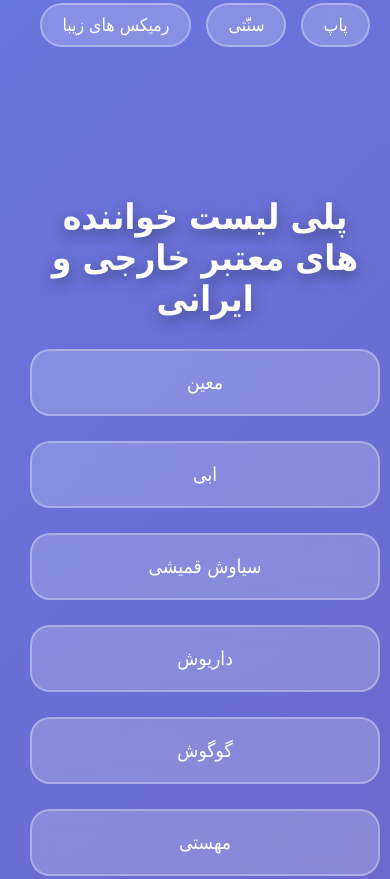
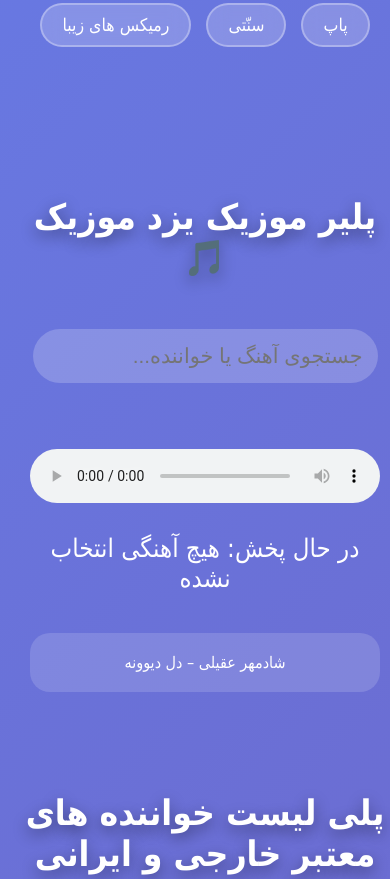
Before and after one commit to taherifakhroddin-cyber/taherifakhroddin-cyber.github.io, a plain HTML site: page index.html in a window 390 px wide. Shown: the part 729-1608 px from the top of the page. Drawn offline with nearby package versions, Linux system fonts and the light colour scheme.

Commit message:
Add files via upload

```diff
--- a/index.html
+++ b/index.html
@@ -27,7 +27,20 @@
 </section>
 
 <!-- بخش پروژه‌های آینده -->
-<section class="projects">
+<section class="music-player">
+    <h2>پلیر موزیک یزد موزیک 🎵</h2>
+
+    <input type="text" id="search" placeholder="جستجوی آهنگ یا خواننده..." class="search-bar">
+
+    <div class="player">
+        <audio id="audio" controls></audio>
+        <div class="info">
+            <p>در حال پخش: <span id="now-playing">هیچ آهنگی انتخاب نشده</span></p>
+        </div>
+    </div>
+
+    <div id="playlist"></div>
+</section>
     <h2>پلی لیست خواننده های معتبر خارجی و ایرانی </h2>
     <div class="project-cards">
         <div class="card">معین</div>
@@ -72,3 +85,17 @@
         <button id="change-btn">دانلود آهنگ جدید شادمهر عقیلی </button>
         <p id="counter">تعداد کلیک: ۰</p>
     </div>
+<section class="music-player">
+    <h2>پلیر موزیک یزد موزیک 🎵</h2>
+
+    <input type="text" id="search" placeholder="جستجوی آهنگ یا خواننده..." class="search-bar">
+
+    <div class="player">
+        <audio id="audio" controls></audio>
+        <div class="info">
+            <p>در حال پخش: <span id="now-playing">هیچ آهنگی انتخاب نشده</span></p>
+        </div>
+    </div>
+
+    <div id="playlist"></div>
+</section>
--- a/script.js
+++ b/script.js
@@ -1,23 +1,36 @@
+// پلیر موزیک – نسخه کامل و تست شده
+const playlist = [
+    { title: "شادمهر عقیلی – دل دیوونه", src: "music/shadmehr.mp3" }
+    // اگه آهنگ دیگه هم گذاشتی همینجا اضافه کن
+];
+
 document.addEventListener("DOMContentLoaded", () => {
-    const toggleBtn = document.getElementById("theme-toggle");
-    const status = document.getElementById("theme-status");
+    const audio = document.getElementById("audio");
+    const nowPlaying = document.getElementById("now-playing");
+    const playlistDiv = document.getElementById("playlist");
+    const search = document.getElementById("search");
 
-    if (localStorage.getItem("theme") === "dark") {
-        document.body.classList.add("dark");
-        toggleBtn.innerText = "☀️ لایت مود";
-        if (status) status.innerText = "حالت تاریک";
+    function loadPlaylist(songs) {
+        playlistDiv.innerHTML = "";
+        songs.forEach(song => {
+            const item = document.createElement("div");
+            item.className = "song-item";
+            item.textContent = song.title;
+            item.onclick = () => {
+                audio.src = song.src;
+                audio.play();
+                nowPlaying.textContent = song.title;
+            };
+            playlistDiv.appendChild(item);
+        });
     }
 
-    toggleBtn.addEventListener("click", () => {
-        document.body.classList.toggle("dark");
-        if (document.body.classList.contains("dark")) {
-            toggleBtn.innerText = "☀️ لایت مود";
-            if (status) status.innerText = "حالت تاریک";
-            localStorage.setItem("theme", "dark");
-        } else {
-            toggleBtn.innerText = "🌙 دارک مود";
-            if (status) status.innerText = "حالت روشن";
-            localStorage.setItem("theme", "light");
-        }
+    search.addEventListener("input", (e) => {
+        const term = e.target.value;
+        const filtered = playlist.filter(s => s.title.includes(term));
+        loadPlaylist(filtered || playlist);
     });
+
+    // اولین بار لیست رو نشون بده
+    loadPlaylist(playlist);
 });
--- a/style.css
+++ b/style.css
@@ -243,4 +243,19 @@ body.dark, body.dark *, body.dark .container, body.dark section, body.dark .card
     background: rgba(20, 20, 40, 0.8) !important;
     color: #ffffff !important;
     border-color: rgba(255,255,255,0.2) !important;
+}.music-player { margin: 80px auto; max-width: 800px; text-align: center; }
+.search-bar {
+    width: 90%; padding: 15px; margin: 20px 0;
+    border-radius: 50px; border: none; font-size: 1.3rem;
+    background: rgba(255,255,255,0.2); color: white;
 }
+.player { margin: 40px 0; }
+#audio { width: 100%; height: 60px; }
+#playlist {
+    margin-top: 30px; display: grid; gap: 15px;
+}
+.song-item {
+    padding: 20px; background: rgba(255,255,255,0.15);
+    border-radius: 20px; cursor: pointer; transition: 0.3s;
+}
+.song-item:hover { transform: scale(1.05); background: rgba(255,255,255,0.3); }
```
